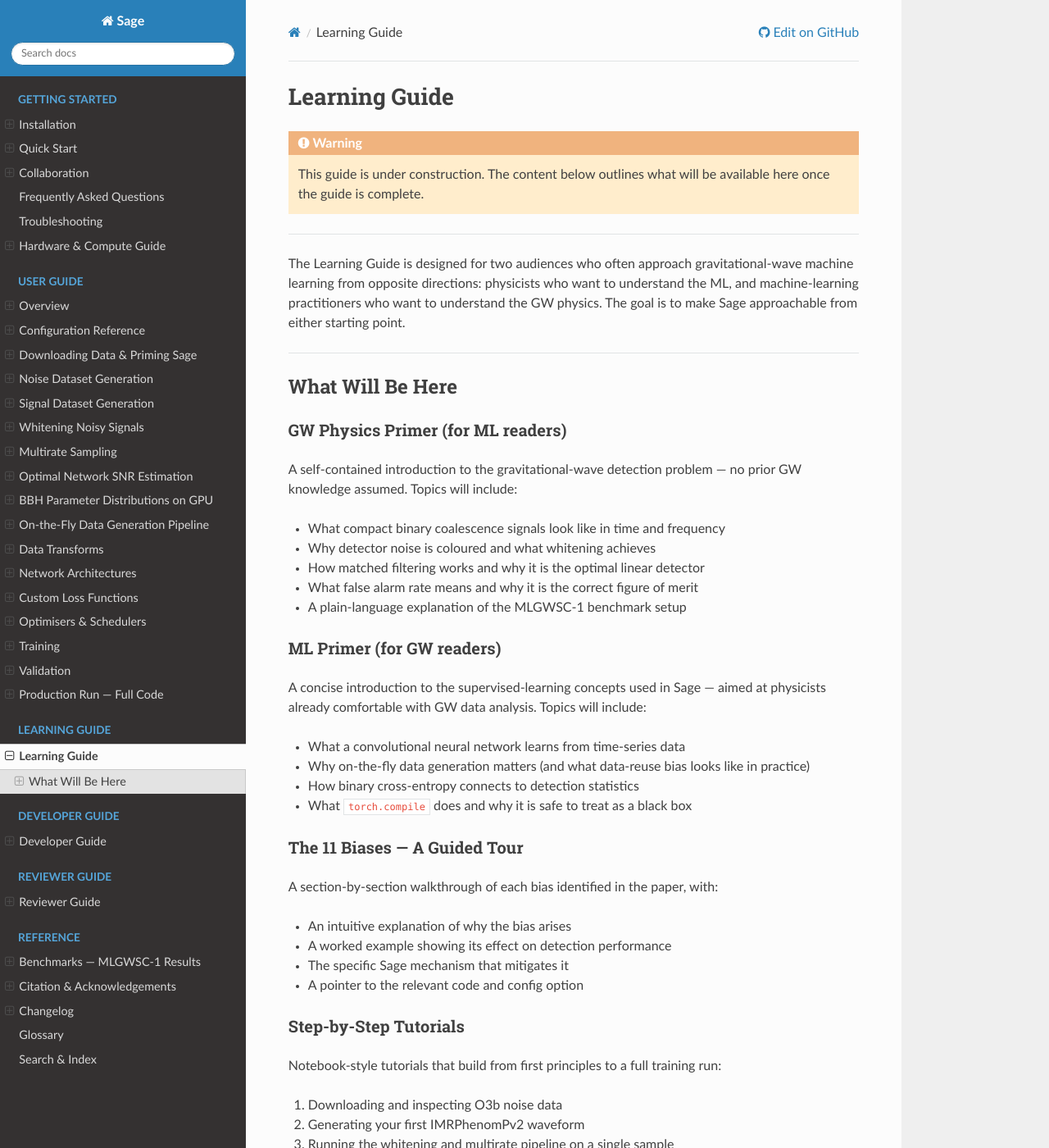
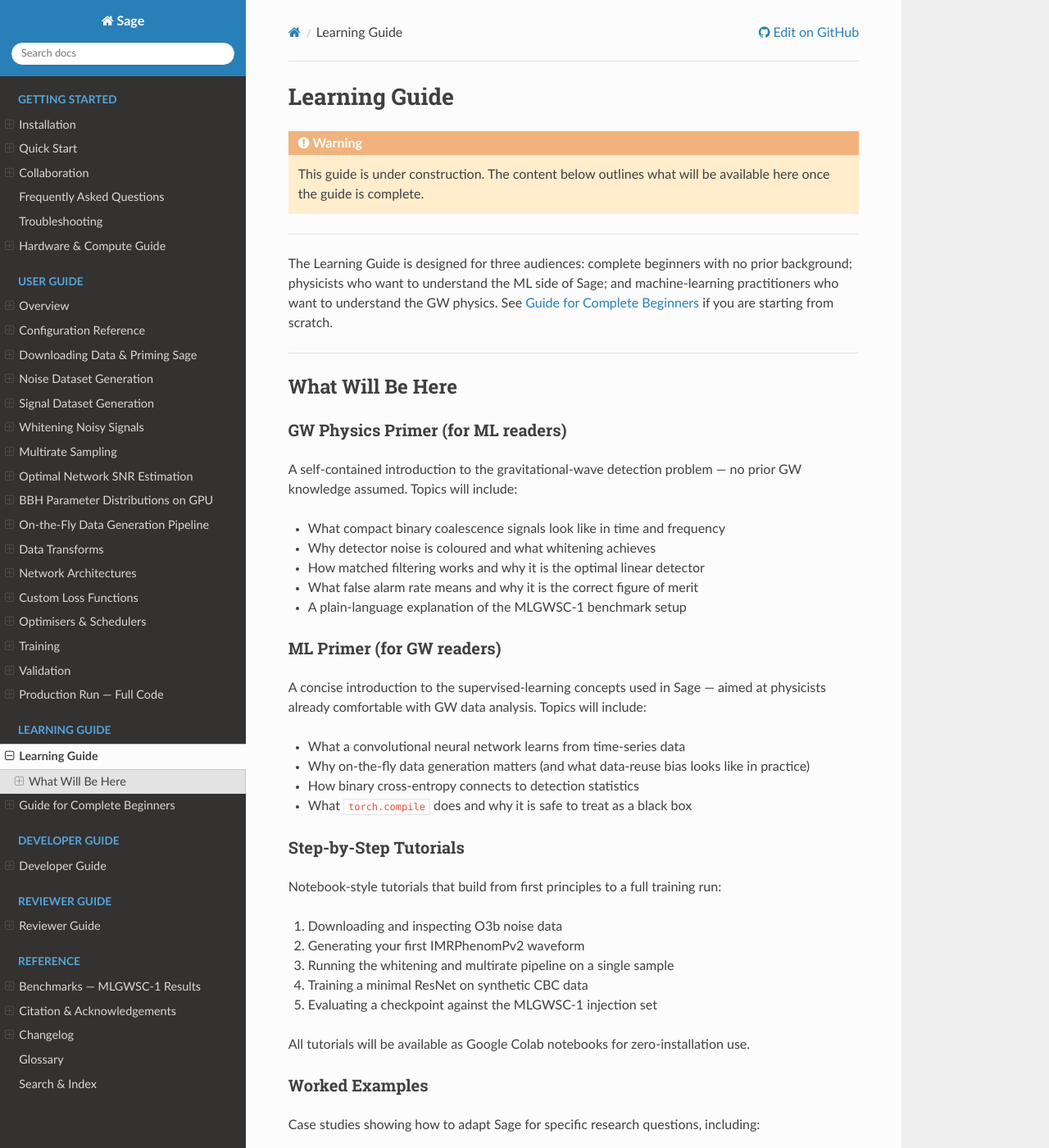
Before and after one commit to nnarenraju/sage, a Sphinx documentation site: the page built from docs/source/learning_guide.rst, in a window 1280 px wide and 1400 px high. Shown: the whole window at 82% size. Built offline with Sphinx 7.4.7 and the Read the Docs theme 3.1.0, drawn with Linux system fonts in a browser that asks for light colours; pages that are not in the unit, such as notebooks, are missing from menus.

Commit message:
Updated guide roadmap

```diff
--- /dev/null
+++ b/docs/source/_templates/search.html
@@ -0,0 +1,21 @@
+{% extends "!search.html" %}
+
+{% block content %}
+<div style="margin-bottom: 2em;">
+  <p>
+    Search the full Sage documentation — user guides, API reference, glossary, and more.
+  </p>
+
+  <p><strong>Not sure where to start?</strong> Try one of these:</p>
+
+  <ul>
+    <li><a href="{{ pathto('overview') }}">Pipeline overview</a> — what each module does and how they fit together</li>
+    <li><a href="{{ pathto('configuration') }}">Configuration reference</a> — every field in <code>RunCFG</code>, <code>DataCFG</code>, and <code>gwconfig.yaml</code></li>
+    <li><a href="{{ pathto('glossary') }}">Glossary</a> — definitions for GW and ML terms used throughout the docs</li>
+    <li><a href="{{ pathto('troubleshooting') }}">Troubleshooting</a> — common errors and how to fix them</li>
+    <li><a href="{{ pathto('autoapi/sage/index') }}">API reference</a> — full auto-generated documentation for every module</li>
+  </ul>
+</div>
+
+{{ super() }}
+{% endblock %}
--- a/docs/source/index.rst
+++ b/docs/source/index.rst
@@ -161,6 +161,7 @@ The methods are described in:
    :hidden:
 
    learning_guide
+   beginners
 
 .. toctree::
    :maxdepth: 1
--- a/docs/source/learning_guide.rst
+++ b/docs/source/learning_guide.rst
@@ -8,10 +8,10 @@ Learning Guide
 
 ----
 
-The Learning Guide is designed for two audiences who often approach gravitational-wave
-machine learning from opposite directions: physicists who want to understand the ML, and
-machine-learning practitioners who want to understand the GW physics. The goal is to make
-Sage approachable from either starting point.
+The Learning Guide is designed for three audiences: complete beginners with no prior
+background; physicists who want to understand the ML side of Sage; and machine-learning
+practitioners who want to understand the GW physics. See :doc:`beginners` if you are
+starting from scratch.
 
 ----
 
@@ -41,16 +41,6 @@ physicists already comfortable with GW data analysis. Topics will include:
 - How binary cross-entropy connects to detection statistics
 - What ``torch.compile`` does and why it is safe to treat as a black box
 
-The 11 Biases — A Guided Tour
-~~~~~~~~~~~~~~~~~~~~~~~~~~~~~~~
-
-A section-by-section walkthrough of each bias identified in the paper, with:
-
-- An intuitive explanation of why the bias arises
-- A worked example showing its effect on detection performance
-- The specific Sage mechanism that mitigates it
-- A pointer to the relevant code and config option
-
 Step-by-Step Tutorials
 ~~~~~~~~~~~~~~~~~~~~~~~~
 
@@ -77,3 +67,8 @@ Exercises
 ~~~~~~~~~~
 
 Short, self-contained exercises to test understanding — with solutions provided.
+
+.. toctree::
+   :hidden:
+
+   beginners
--- a/docs/source/reviewer_guide.rst
+++ b/docs/source/reviewer_guide.rst
@@ -29,8 +29,6 @@ The planned tools will include:
 
 - **Result reproducer** — a CLI that reruns the full MLGWSC-1 evaluation from a published
   checkpoint and prints the sensitive distance and FAR curves used in the paper
-- **Bias audit tool** — runs each of the 11 bias mitigation toggles independently so
-  referees can verify that each mitigation has the claimed effect on detection performance
 - **Waveform validator** — compares Sage IMRPhenomD/Pv2 outputs against LALSuite at
   a set of standard test points and reports mismatches above a threshold
 - **Checkpoint inspector** — loads a checkpoint and prints a human-readable summary of
```
Also changed, not shown: docs/source/beginners.rst (added, +60 -0 lines).
